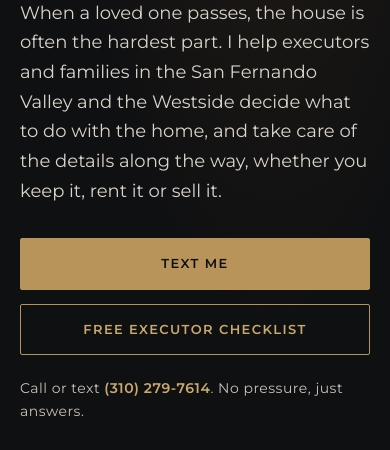
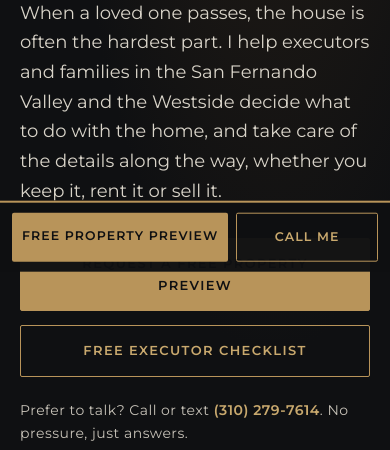
Before and after one commit to yasharpourf-lgtm/probatebrokergroup, a plain HTML site: page index.html in a window 390 px wide. Shown: the part 650-1100 px from the top of the page. Drawn offline with nearby package versions, Linux system fonts and the light colour scheme; a web font is replaced by a local one.

Commit message:
Property Preview buttons and phone bottom bar

```diff
--- a/index.html
+++ b/index.html
@@ -137,6 +137,16 @@
   details p{color:var(--text2);margin:12px 0 0;max-width:800px}
 
   /* contact */
+  /* phone bottom bar */
+  .mbar{display:none}
+  @media (max-width:640px){
+    .mbar{display:flex;position:fixed;left:0;right:0;bottom:0;z-index:40;gap:8px;padding:10px 12px calc(10px + env(safe-area-inset-bottom));background:rgba(15,16,18,.97);border-top:2px solid var(--gold);transition:transform .25s ease}
+    .mbar.hide{transform:translateY(110%)}
+    .mbar a{flex:1;text-align:center;text-decoration:none;font-weight:600;font-size:12.5px;letter-spacing:1.1px;text-transform:uppercase;padding:13px 6px;border-radius:2px}
+    .mbar .p{background:var(--gold);color:var(--black);flex:1.6}
+    .mbar .c{border:1px solid var(--gold);color:var(--gold-l)}
+    body{padding-bottom:72px}
+  }
   /* walkthrough request form */
   .wt{background:var(--panel);padding:80px 0}
   .wt .wrap{display:grid;grid-template-columns:.9fr 1.1fr;gap:56px;align-items:start}
@@ -249,10 +259,10 @@
       <h1>Inherited a home? You don't have to <em>figure it out alone.</em></h1>
       <p class="lead">When a loved one passes, the house is often the hardest part. I help executors and families in the San Fernando Valley and the Westside decide what to do with the home, and take care of the details along the way, whether you keep it, rent it or sell it.</p>
       <div class="ctas">
-        <a class="btn" href="sms:+13102797614" data-sms="">Text me</a>
+        <a class="btn" href="#walkthrough">Request a Free Property Preview</a>
         <a class="btn ghost" href="#checklist">Free executor checklist</a>
       </div>
-      <p class="phone">Call or text <a href="tel:+13102797614">(310) 279-7614</a>. No pressure, just answers.</p>
+      <p class="phone">Prefer to talk? Call or text <a href="tel:+13102797614">(310) 279-7614</a>. No pressure, just answers.</p>
     </div>
     <div class="portrait">
       <img src="headshot.jpg" alt="Farhad Yasharpour">
@@ -345,7 +355,7 @@
     <div style="max-width:620px">
       <p class="eyebrow">What's the house worth?</p>
       <h2 style="font-size:30px">Get a quick estimate in under a minute</h2>
-      <p style="color:var(--text2);margin:12px 0 0">Enter the address for an instant online estimate. Inherited homes are often different from what the computer sees, so I'm also happy to walk through the house and give you an honest value, free.</p>
+      <p style="color:var(--text2);margin:12px 0 0">Enter the address for an instant online estimate. Inherited homes are often different from what the computer sees, so I'm also happy to give you a Free Property Preview with an honest opinion of value.</p>
     </div>
     <div class="band-ctas">
       <a class="btn dark" href="https://beverlyluxuryestates.com/home-valuation" target="_blank" rel="noopener">Get an instant estimate</a>
@@ -500,6 +510,11 @@
   </div>
 </div>
 
+<div class="mbar" id="mbar">
+  <a class="p" href="#walkthrough">Free Property Preview</a>
+  <a class="c" href="tel:+13102797614">Call me</a>
+</div>
+
 <footer>
   <div class="wrap">
     <img class="eso" src="kw-eso.png" alt="Keller Williams Encino-Sherman Oaks. Each office is independently owned and operated.">
@@ -568,6 +583,13 @@
     });
   })();
 })();
+
+  // hide phone bar while the form is on screen
+  (function(){
+    var bar=document.getElementById('mbar'), wt=document.getElementById('walkthrough');
+    if(!bar||!wt||!('IntersectionObserver' in window)) return;
+    new IntersectionObserver(function(es){es.forEach(function(e){bar.classList.toggle('hide',e.isIntersecting);});},{threshold:0.15}).observe(wt);
+  })();
 </script>
 </body>
 </html>
```
